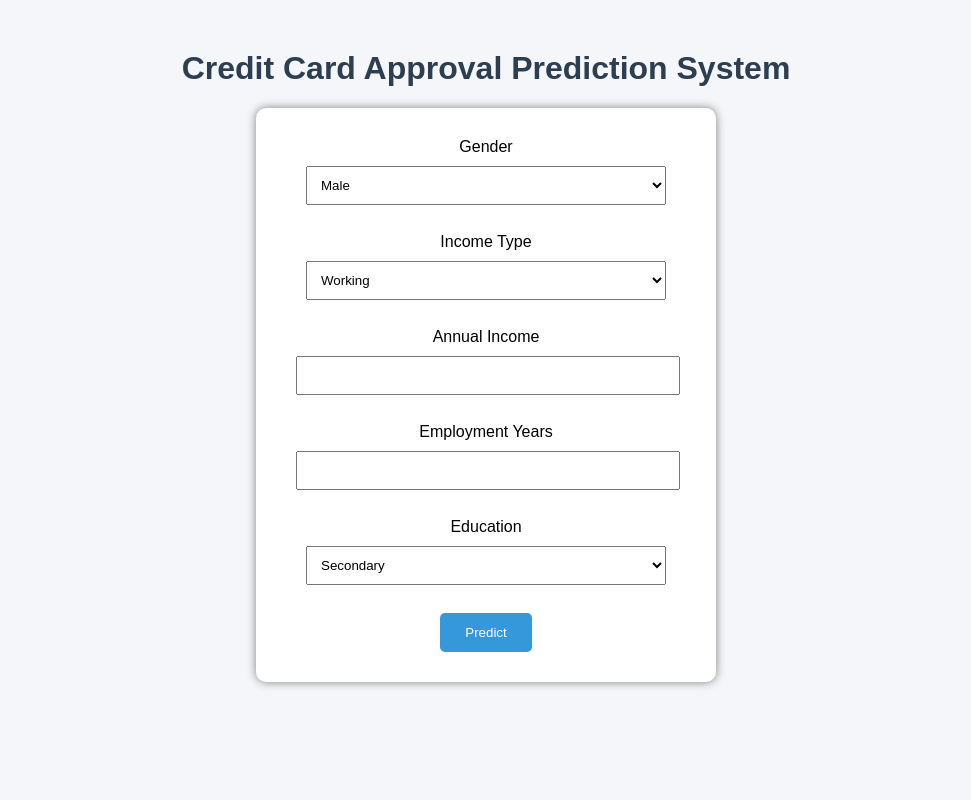
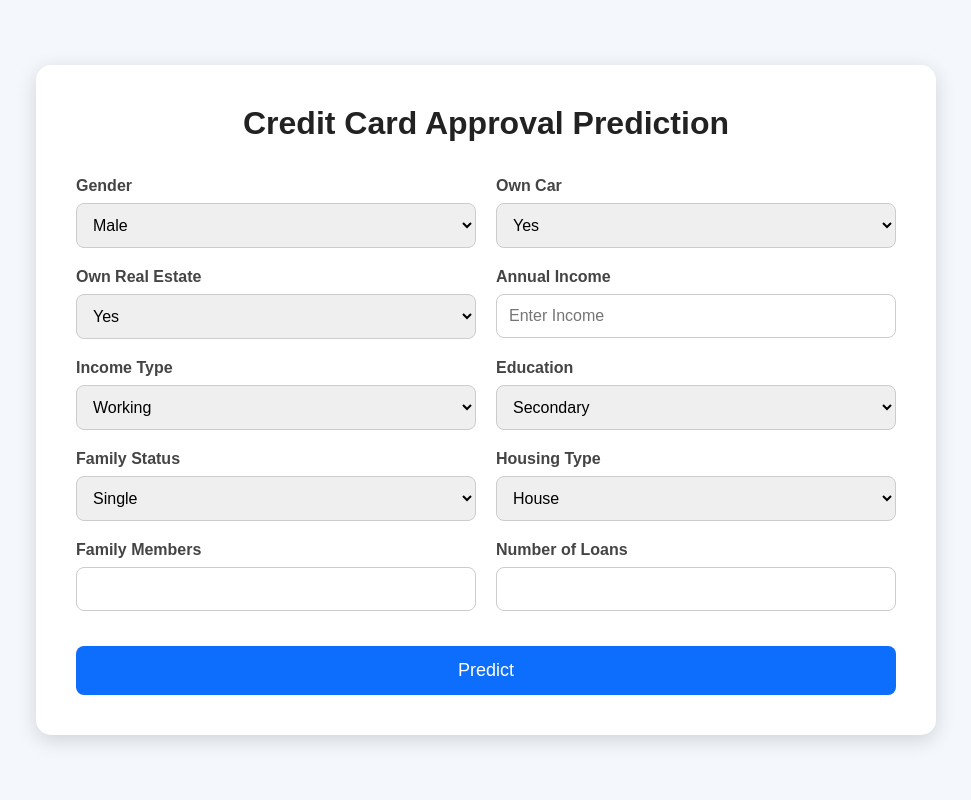
Before and after one commit to KammarapalliMeghana/CreditCardApprovalPredicton, a Flask app: page / in a window 1280 px wide. Shown: the whole page, without its empty margins (154-1125 px from the left). Run offline with Flask 3, Linux system fonts and the light colour scheme; parts of the project's set-up code (start-up, migrations or seed data) failed here and were passed over.

Commit message:
Final Credit Card Approval Project

```diff
--- a/app.py
+++ b/app.py
@@ -4,41 +4,48 @@ import numpy as np
 
 app = Flask(__name__)
 
-model = joblib.load("credit_card_model.pkl")
+model = joblib.load(
+    "credit_card_model.pkl"
+)
+
 
 @app.route('/')
 def home():
-    return render_template('index.html')
+    return render_template(
+        'index.html'
+    )
 
 
 @app.route('/predict', methods=['POST'])
 def predict():
 
-    gender = int(request.form['gender'])
-    income_type = int(request.form['income_type'])
-    annual_income = float(request.form['annual_income'])
-    employment_years = float(request.form['employment_years'])
-    education = int(request.form['education'])
-
     features = np.array([[
-        gender,
-        income_type,
-        annual_income,
-        employment_years,
-        education
+        int(request.form['gender']),
+        int(request.form['own_car']),
+        int(request.form['own_realty']),
+        float(request.form['annual_income']),
+        int(request.form['income_type']),
+        int(request.form['education']),
+        int(request.form['family_status']),
+        int(request.form['housing_type']),
+        int(request.form['family_members']),
+        int(request.form['number_of_loans'])
     ]])
 
-    prediction = model.predict(features)
+    prediction = model.predict(
+        features
+    )
 
     if prediction[0] == 1:
         result = "Credit Card Approved"
     else:
         result = "Credit Card Rejected"
 
-    return render_template('result.html',
-                           prediction=result)
+    return render_template(
+        "result.html",
+        prediction=result
+    )
 
 
 if __name__ == "__main__":
-    print("Starting Flask server...")
-    app.run(host="127.0.0.1", port=5000, debug=True, use_reloader=False)
+    app.run(debug=True)
--- a/static/style.css
+++ b/static/style.css
@@ -1,44 +1,94 @@
-body{
-    font-family: Arial, sans-serif;
-    background-color: #f4f6f9;
-    text-align: center;
-    margin-top: 50px;
+*{
+    margin:0;
+    padding:0;
+    box-sizing:border-box;
+    font-family:Arial, Helvetica, sans-serif;
 }
 
-h1{
-    color: #2c3e50;
+body{
+    background:#f4f7fc;
+    display:flex;
+    justify-content:center;
+    align-items:center;
+    min-height:100vh;
 }
 
-form{
-    background: white;
-    width: 400px;
-    margin: auto;
-    padding: 30px;
-    border-radius: 10px;
-    box-shadow: 0px 0px 10px gray;
+.container{
+    width:900px;
+    background:white;
+    padding:40px;
+    border-radius:15px;
+    box-shadow:0 5px 20px rgba(0,0,0,0.15);
 }
 
-input,
-select{
-    width: 90%;
-    padding: 10px;
-    margin: 10px;
+.container h1{
+    text-align:center;
+    margin-bottom:35px;
+    color:#222;
+}
+
+.row{
+    display:grid;
+    grid-template-columns:repeat(2,1fr);
+    gap:20px;
+}
+
+.input-box{
+    display:flex;
+    flex-direction:column;
+}
+
+.input-box label{
+    margin-bottom:8px;
+    font-weight:bold;
+    color:#444;
+}
+
+.input-box input,
+.input-box select{
+    padding:12px;
+    border:1px solid #ccc;
+    border-radius:8px;
+    font-size:16px;
 }
 
 button{
-    background-color: #3498db;
-    color: white;
-    border: none;
-    padding: 12px 25px;
-    cursor: pointer;
-    border-radius: 5px;
+    width:100%;
+    margin-top:35px;
+    padding:14px;
+    background:#0d6efd;
+    color:white;
+    border:none;
+    border-radius:8px;
+    font-size:18px;
+    cursor:pointer;
 }
 
 button:hover{
-    background-color: #2980b9;
+    background:#0b5ed7;
 }
 
-a{
-    text-decoration: none;
-    color: #3498db;
+.result-box{
+    width:500px;
+    background:white;
+    padding:50px;
+    border-radius:15px;
+    text-align:center;
+    box-shadow:0 5px 20px rgba(0,0,0,0.15);
 }
+
+.result-box h1{
+    color:#0d6efd;
+    margin-bottom:30px;
+}
+
+@media(max-width:768px){
+
+    .container{
+        width:95%;
+    }
+
+    .row{
+        grid-template-columns:1fr;
+    }
+}
--- a/templates/index.html
+++ b/templates/index.html
@@ -7,49 +7,101 @@
 </head>
 <body>
 
-<h1>Credit Card Approval Prediction System</h1>
+<div class="container">
 
-<form action="/predict" method="post">
+    <h1>Credit Card Approval Prediction</h1>
 
+    <form action="/predict" method="POST">
+
+        <div class="row">
+
+            <div class="input-box">
                 <label>Gender</label>
                 <select name="gender">
                     <option value="1">Male</option>
                     <option value="0">Female</option>
                 </select>
+            </div>
 
-    <br><br>
+            <div class="input-box">
+                <label>Own Car</label>
+                <select name="own_car">
+                    <option value="1">Yes</option>
+                    <option value="0">No</option>
+                </select>
+            </div>
 
-    <label>Income Type</label>
-    <select name="income_type">
-        <option value="0">Working</option>
-        <option value="1">Commercial Associate</option>
-        <option value="2">Pensioner</option>
+            <div class="input-box">
+                <label>Own Real Estate</label>
+                <select name="own_realty">
+                    <option value="1">Yes</option>
+                    <option value="0">No</option>
                 </select>
+            </div>
 
-    <br><br>
-
+            <div class="input-box">
                 <label>Annual Income</label>
                 <input type="number"
                        name="annual_income"
+                       placeholder="Enter Income"
                        required>
+            </div>
 
-    <br><br>
+            <div class="input-box">
+                <label>Income Type</label>
+                <select name="income_type">
+                    <option value="2">Working</option>
+                    <option value="0">Commercial Associate</option>
+                    <option value="1">Pensioner</option>
+                </select>
+            </div>
 
-    <label>Employment Years</label>
-    <input type="number"
-           name="employment_years"
-           required>
-
-    <br><br>
-
+            <div class="input-box">
                 <label>Education</label>
                 <select name="education">
                     <option value="0">Secondary</option>
                     <option value="1">Graduate</option>
                     <option value="2">Post Graduate</option>
                 </select>
+            </div>
 
-    <br><br>
+            <div class="input-box">
+                <label>Family Status</label>
+                <select name="family_status">
+                    <option value="0">Single</option>
+                    <option value="1">Married</option>
+                    <option value="2">Divorced</option>
+                </select>
+            </div>
+
+            <div class="input-box">
+                <label>Housing Type</label>
+                <select name="housing_type">
+                    <option value="0">House</option>
+                    <option value="1">Apartment</option>
+                    <option value="2">Rented</option>
+                </select>
+            </div>
+
+            <div class="input-box">
+                <label>Family Members</label>
+                <input type="number"
+                       name="family_members"
+                       min="1"
+                       max="10"
+                       required>
+            </div>
+
+            <div class="input-box">
+                <label>Number of Loans</label>
+                <input type="number"
+                       name="number_of_loans"
+                       min="0"
+                       max="10"
+                       required>
+            </div>
+
+        </div>
 
         <button type="submit">
             Predict
@@ -57,5 +109,7 @@
 
     </form>
 
+</div>
+
 </body>
 </html>
```
Also changed, not shown: generate_dataset.py (+37 -13 lines), model_training.py (+46 -37 lines), templates/result.html (+9 -3 lines), 2 other files. Lines whose indentation alone changed are shown as unchanged.
